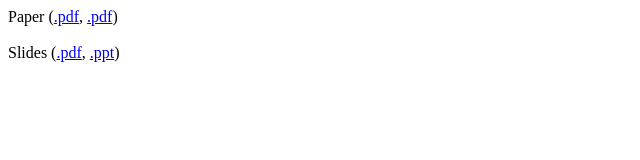
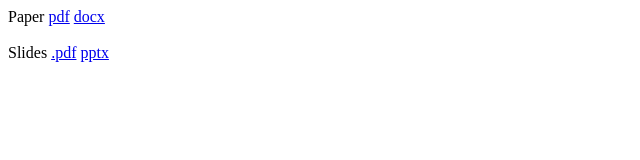
Before and after one commit to tedconway/mwsug2026_duckdb, a plain HTML site: page docs/index.html in a window 1280 px wide. Shown: the full height of the page, 0-640 px from the left. Drawn offline with Linux system fonts and the light colour scheme.

Commit message:
Fix formatting of links in index.html

```diff
--- a/docs/index.html
+++ b/docs/index.html
@@ -1,2 +1,2 @@
-Paper (<a href="OS-076.pdf">.pdf</a>, <a href="OS-076.docx">.pdf</a>)<br><br>
-Slides (<a href="MWSUG OS-076.pdf">.pdf</a>, <a href="MWSUG OS-076.pptx">.ppt</a>)
+Paper <a href="OS-076.pdf">pdf</a> <a href="OS-076.docx">docx</a><br><br>
+Slides <a href="MWSUG OS-076.pdf">.pdf</a> <a href="MWSUG OS-076.pptx">pptx</a>
```
